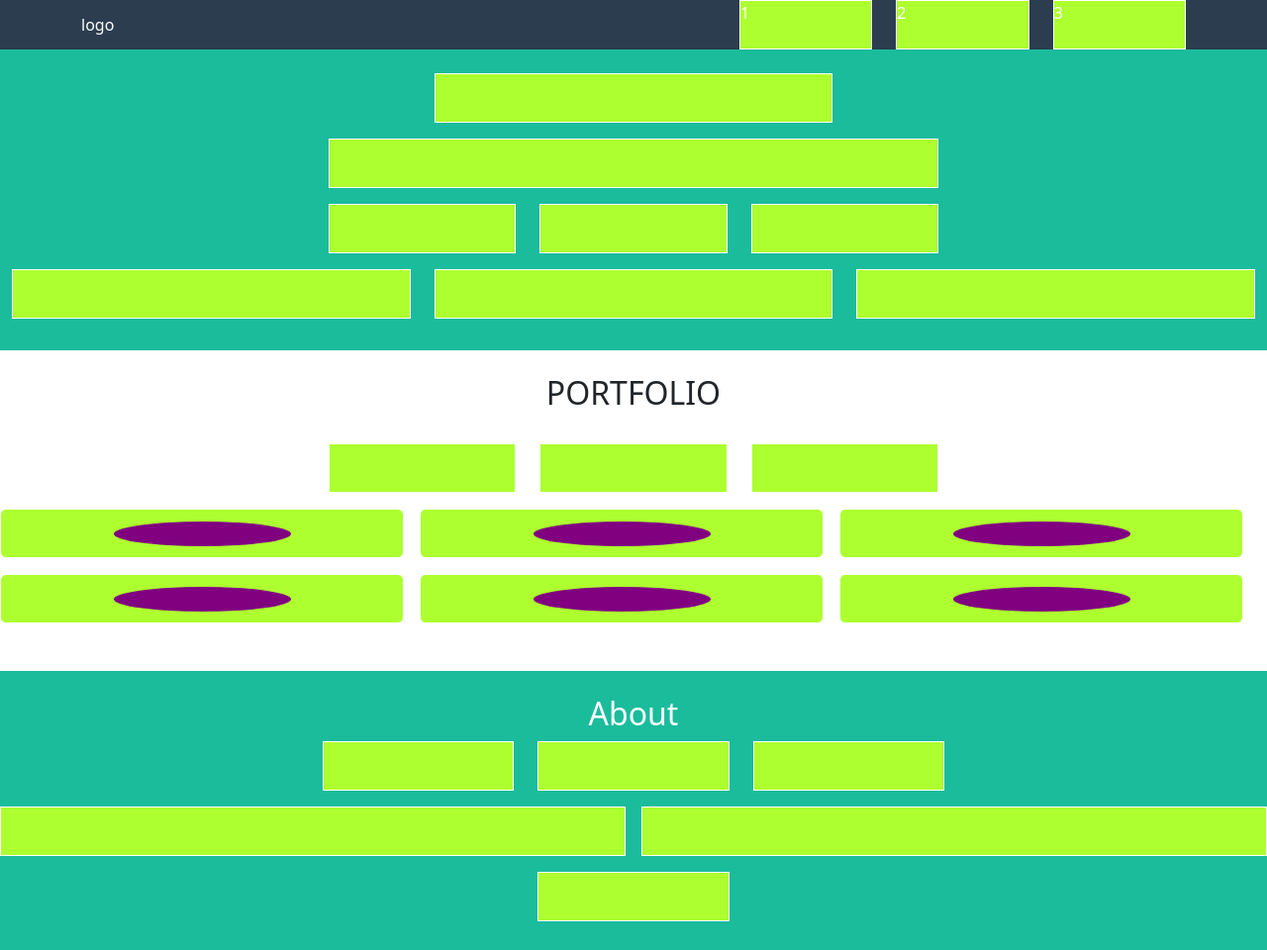
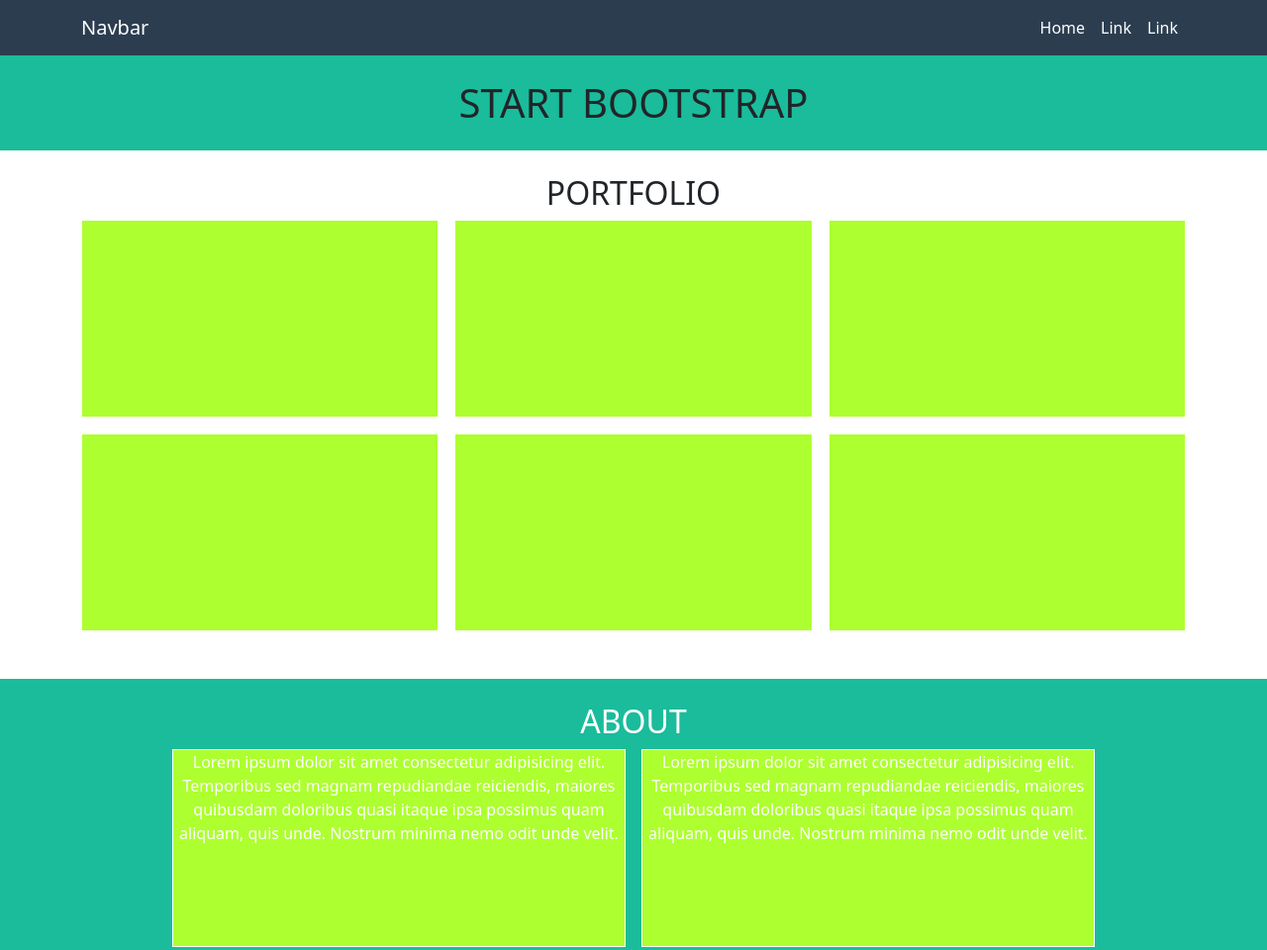
Before and after one commit to FrancescoSangalli89/html-css-bootstrap-freelancer, a plain HTML site: page index.html in a window 1280 px wide. Shown: the top 960 px of the page at 99% size. Drawn offline with nearby package versions, Linux system fonts and the light colour scheme.

Commit message:
modified layout

```diff
--- a/css/style.css
+++ b/css/style.css
@@ -1,6 +1,11 @@
+:root {
+    --ms_primary_color: #1ABC9C;
+    --ms_background_color: #2C3D50;
+}
+
 .debug .box {
     background-color: greenyellow;
-    height: 50px;
+    min-height: 200px;
     width: 100%;
     border: #fff 1px solid;
 }
@@ -11,13 +16,13 @@
 
 }
 
-.my_header {
-    background-color: #2C3D50;
+.my_navbar {
+    background-color: var(--ms_background_color);
 }
 
 #jumbotron,
 #about {
-    background-color: #1ABC9C;
+    background-color: var(--ms_primary_color);
 }
 
 .my_btn {
--- a/index.html
+++ b/index.html
@@ -10,213 +10,82 @@
     </head>
     <body class="debug">
 
-        <header class="my_header container-fluid text-white">
+        <header>
 
+            <nav class="my_navbar navbar navbar-expand-lg navbar-dark">
                 <div class="container">
-                <div class="row d-flex justify-content-between">
-
-                    <div class="col-4 d-flex align-items-center">
-                        logo
-                    </div>
-
-                    <div class="col-2 col-md-5">
-
-                        <div class="row align-items-center">
-                            <div class="d-md-none">
-                                <div class="box">
-
+                  <a class="navbar-brand" href="#">Navbar</a>
+                  <button class="navbar-toggler border-white" type="button" data-bs-toggle="collapse" data-bs-target="#navbarSupportedContent" aria-controls="navbarSupportedContent" aria-expanded="false" aria-label="Toggle navigation">
+                    <span class="navbar-toggler-icon"></span>
+                  </button>
+                  <div class="collapse navbar-collapse" id="navbarSupportedContent">
+                    <ul class="navbar-nav ms-auto mb-2 mb-lg-0">
+                      <li class="nav-item">
+                        <a class="nav-link active" aria-current="page" href="#">Home</a>
+                      </li>
+                      <li class="nav-item">
+                        <a class="nav-link text-white" href="#">Link</a>
+                      </li>
+                      <li class="nav-item">
+                        <a class="nav-link text-white" href="#">Link</a>
+                      </li>
+                    </ul>
                   </div>
                 </div>
-                            <div class="col d-none d-md-inline">
-                                <div class="box">
-                                    1
-                                </div>
-                            </div>
-                            <div class="col d-none d-md-inline">
-                                <div class="box">
-                                    2
-                                </div>
-                            </div>
-                            <div class="col d-none d-md-inline">
-                                <div class="box">
-                                    3
-                                </div>
-                            </div>
-                        </div>
-                    </div>
-
-                </div>
-            </div>
+              </nav>
 
         </header>
 
-        <section id="jumbotron" class="container-fluid pt-4 pb-3">
+        <section id="jumbotron" class="pt-4 pb-3">
 
-            <div class="row mb-3">
-                <div class="col-4 offset-4">
-                    <div class="box">
-
-                    </div>
-                </div>
-            </div>
-            <div class="row mb-3">
-                <div class="col-6 offset-3">
-                    <div class="box">
-
-                    </div>
-                </div>
-            </div>
-            <div class="row mb-3">
-                <div class="col-2 offset-3">
-                    <div class="box">
-
-                    </div>
-                </div>
-                <div class="col-2">
-                    <div class="box">
-
-                    </div>
-                </div>
-                <div class="col-2">
-                    <div class="box">
-
-                    </div>
-                </div>
-            </div>
-            <div class="row mb-3">
-                <div class="col">
-                    <div class="box">
-
-                    </div>
-                </div>
-                <div class="col">
-                    <div class="box">
-
-                    </div>
-                </div>
-                <div class="col">
-                    <div class="box">
-
-                    </div>
+            <div class="container-fluid">
+                <div class="text-center">
+                    <h1>START BOOTSTRAP</h1>
                 </div>
             </div>
 
         </section>
 
-        <section id="portfolio" class="container-fluid text-center pt-4 pb-5">
-            <h2 class="pb-4">PORTFOLIO</h2>
-            <div class="row mb-3">
-                <div class="col-2 offset-3">
-                    <div class="box">
-
-                    </div>
-                </div>
-                <div class="col-2">
-                    <div class="box">
-
-                    </div>
-                </div>
-                <div class="col-2">
-                    <div class="box">
-
-                    </div>
-                </div>
-            </div>
+        <section id="portfolio" class="pt-4 pb-5">
+            <div class="container-md">
+                <h2 class="text-center">PORTFOLIO</h2>
                 <div class="row g-3">
                     <div class="col-12 col-md-6 col-lg-4">
-                    <div class="box row align-items-center rounded">
-                        <div class="col-6 offset-3">
-                            <div class="box-inner rounded-circle">
-
-                            </div>
-                        </div>
-                    </div>
+                        <div class="box"></div>
                     </div>
                     <div class="col-12 col-md-6 col-lg-4">
-                    <div class="box row align-items-center rounded">
-                        <div class="col-6 offset-3">
-                            <div class="box-inner rounded-circle">
-
-                            </div>
-                        </div>
-                    </div>
+                        <div class="box"></div>
                     </div>
                     <div class="col-12 col-md-6 col-lg-4">
-                    <div class="box row align-items-center rounded">
-                        <div class="col-6 offset-3">
-                            <div class="box-inner rounded-circle">
-
-                            </div>
-                        </div>
-                    </div>
+                        <div class="box"></div>
                     </div>
                     <div class="col-12 col-md-6 col-lg-4">
-                    <div class="box row align-items-center rounded">
-                        <div class="col-6 offset-3">
-                            <div class="box-inner rounded-circle">
-
-                            </div>
-                        </div>
-                    </div>
+                        <div class="box"></div>
                     </div>
                     <div class="col-12 col-md-6 col-lg-4">
-                    <div class="box row align-items-center rounded">
-                        <div class="col-6 offset-3">
-                            <div class="box-inner rounded-circle">
-
-                            </div>
-                        </div>
-                    </div>
+                        <div class="box"></div>
                     </div>
                     <div class="col-12 col-md-6 col-lg-4">
-                    <div class="box row align-items-center rounded">
-                        <div class="col-6 offset-3">
-                            <div class="box-inner rounded-circle">
-
-                            </div>
-                        </div>
+                        <div class="box"></div>
                     </div>
                 </div>
             </div>
         </section>
 
         <section id="about" class="text-white text-center pt-4 pb-5">
-            <h2>About</h2>
-            <div class="row mb-3">
-                <div class="col-2 offset-3">
+
+            <div class="container-md px-5">
+                <h2 class="text-center">ABOUT</h2>
+                <div class="row row-cols-1 row-cols-md-2 mx-5 g-3">
+                    <div class="col">
                         <div class="box">
-
+                            Lorem ipsum dolor sit amet consectetur adipisicing elit. Temporibus sed magnam repudiandae reiciendis, maiores quibusdam doloribus quasi itaque ipsa possimus quam aliquam, quis unde. Nostrum minima nemo odit unde velit.
                         </div>
                     </div>
-                <div class="col-2">
+                    <div class="col">
                         <div class="box">
-
+                            Lorem ipsum dolor sit amet consectetur adipisicing elit. Temporibus sed magnam repudiandae reiciendis, maiores quibusdam doloribus quasi itaque ipsa possimus quam aliquam, quis unde. Nostrum minima nemo odit unde velit.
                         </div>
-                </div>
-                <div class="col-2">
-                    <div class="box">
-
-                    </div>
-                </div>
-            </div>
-
-            <div class="row g-3 pb-3">
-                <div class="col-6 offset-3 offset-md-0">
-                    <div class="box">
-
-                    </div>
-                </div>
-                <div class="col-6 offset-3 offset-md-0">
-                    <div class="box">
-
-                    </div>
-                </div>
-            </div>
-
-            <div class="row">
-                <div class="col-2 offset-5">
-                    <div class="box">
-
                     </div>
                 </div>
             </div>
@@ -265,7 +134,25 @@
 
         <footer>
             <section id="footer-top" class="py-5">
-
+                <div class="container-md">
+                    <div class="row g-4">
+                        <div class="col-12 col-md-4">
+                            <div class="box">
+                                LOCATION
+                            </div>
+                        </div>
+                        <div class="col-12 col-md-4">
+                            <div class="box">
+                                AROUND WEB
+                            </div>
+                        </div>
+                        <div class="col-12 col-md-4">
+                            <div class="box">
+                                ABOUT FREELANCER
+                            </div>
+                        </div>
+                    </div>
+                </div>
             </section>
 
             <section id="footer-btm" class="text-center text-white py-5">
```
Lines whose indentation alone changed are shown as unchanged.
